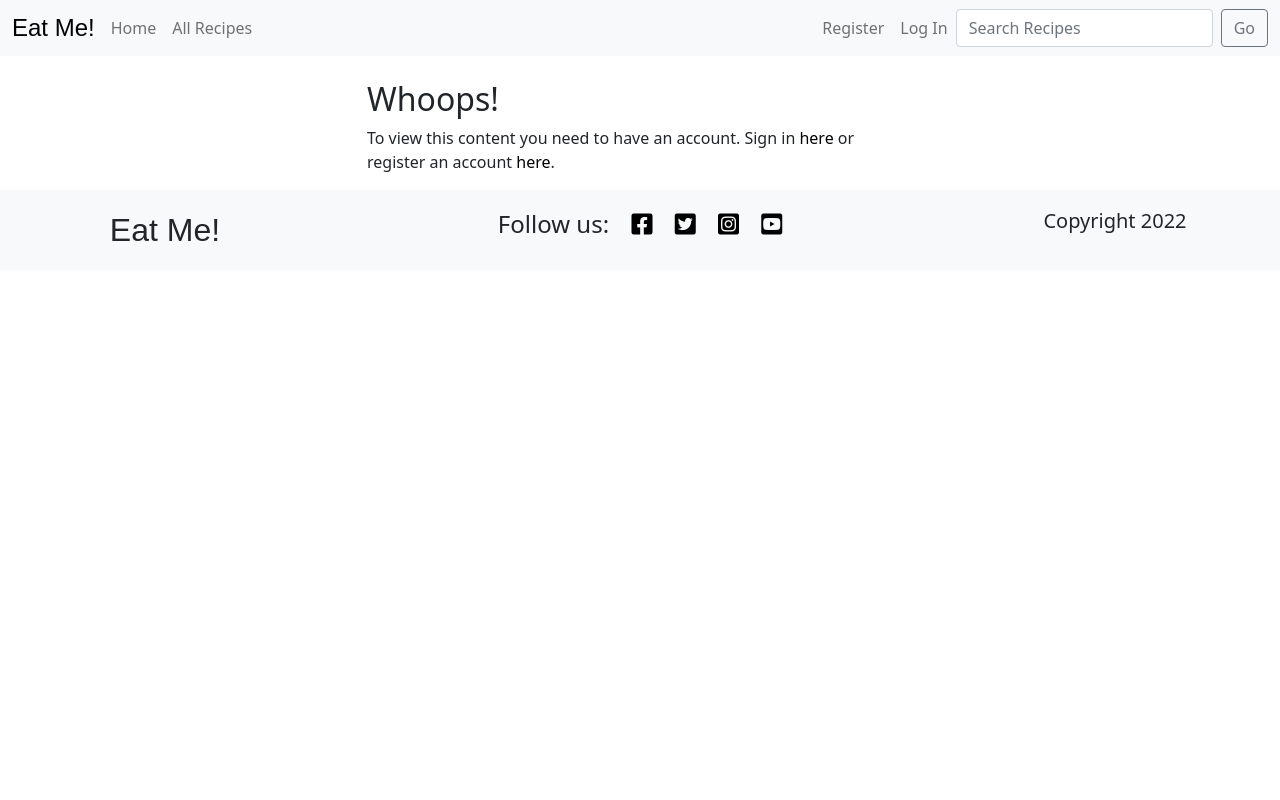
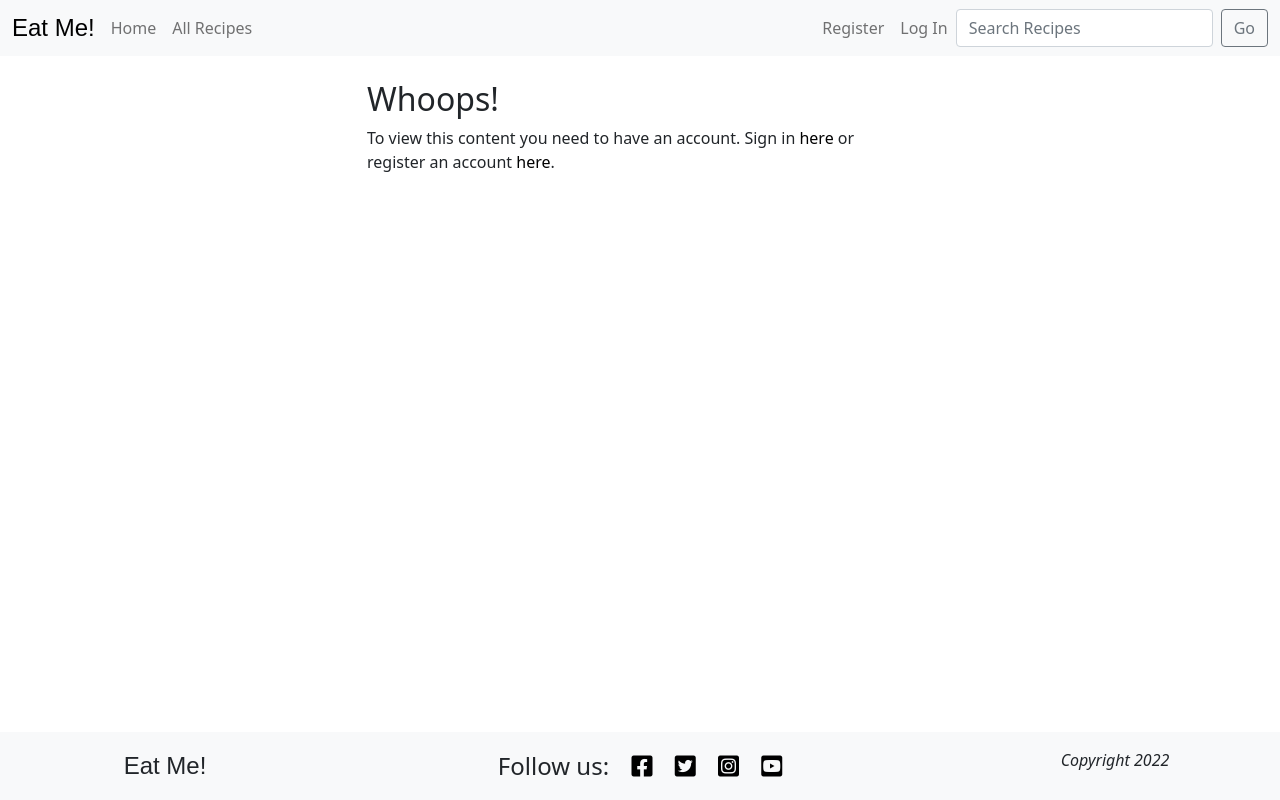
Before and after one commit to Delboy/EatMe, a Django app: page /add_recipe/ in a window 1280 px wide. Run offline with Django 3.2, Linux system fonts and the light colour scheme; some libraries are stand-ins or nearby versions; some web fonts are replaced.

Commit message:
fixed issue with footer not loading at bottom of content. Adjusted font size and margins in footer

```diff
--- a/static/css/style.css
+++ b/static/css/style.css
@@ -32,7 +32,7 @@ a:hover {
 /* Footer */
 .logo-footer {
     font-family: 'Imbue', sans-serif;
-    font-size: 2em;
+    font-size: 1.5em;
 }
 
 .social-links {
@@ -184,7 +184,8 @@ a:hover {
 
     .copyright {
         font-size: 14px;
-        padding-top: 5px;;
+        padding-top: 5px;
+        margin-top:5px;
     }
 }
 
--- a/templates/base.html
+++ b/templates/base.html
@@ -125,14 +125,14 @@
     {% endblock %}
 
     <!-- Footer -->
-    <footer class="footer pt-3 bg-light">
+    <footer class="footer mt-auto bg-light">
         <div class="container">
         <div class="row">
             <div class="col">
-                <p class="text-center logo-footer">Eat Me!</p>
+                <p class="text-center logo-footer pt-3">Eat Me!</p>
             </div>
             <div class="col-sm-8">
-                <p class="text-center social-links lead">Follow us:
+                <p class="text-center social-links lead pt-3">Follow us:
                     <a href="https://www.facebook.com" target="_blank"><i class="fab fa-facebook-square ms-3"></i></a>
                     <a href="https://www.twitter.com" target="_blank"><i class="fab fa-twitter-square ms-3"></i></a>
                     <a href="https://www.instagram.com" target="_blank"><i class="fab fa-instagram-square ms-3"></i></a>
@@ -140,7 +140,7 @@
                 </p>
             </div>
             <div class="col">
-                <p class="text-center lead copyright">Copyright 2022</p>
+                <p class="text-center  fst-italic copyright pt-3">Copyright 2022</p>
             </div>
             </div>
         </div>
```
